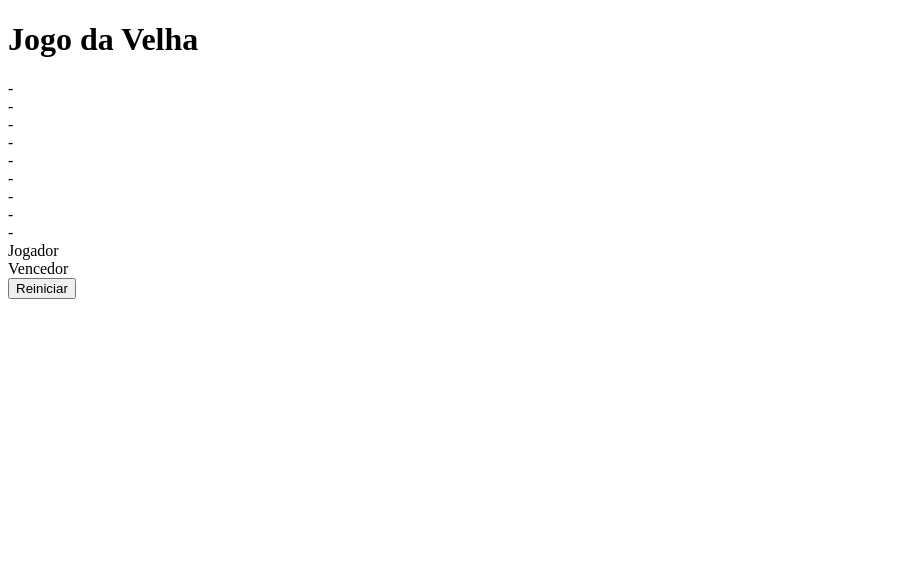
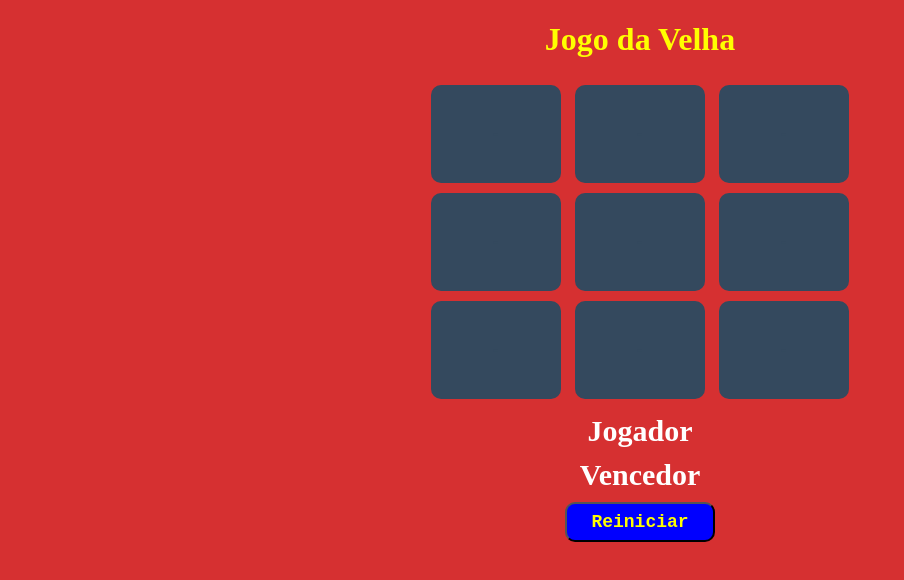
Before and after one commit to carlosinhani/hash, a plain HTML site: page index.html in a window 1280 px wide. Shown: the whole page, without its empty margins (0-904 px from the left). Drawn offline with Linux system fonts and the light colour scheme.

Commit message:
update_style

```diff
--- a/index.html
+++ b/index.html
@@ -3,30 +3,31 @@
 <head>
     <title>Jogo da Velha</title>
     <meta charset="UTF-8">
+    <link rel="stylesheet" href="style.css">
 </head>
 
 <body>
     <h1>Jogo da Velha</h1>
 
     <div>
-        <div id="1">-</div>
-        <div id="2">-</div>
-        <div id="3">-</div>
+        <div id="1" class="quadrado">-</div>
+        <div id="2" class="quadrado">-</div>
+        <div id="3" class="quadrado">-</div>
     </div>
 
     <div>
-        <div id="4">-</div>
-        <div id="5">-</div>
-        <div id="6">-</div>
+        <div id="4" class="quadrado">-</div>
+        <div id="5" class="quadrado">-</div>
+        <div id="6" class="quadrado">-</div>
     </div>
 
     <div>
-        <div id="7">-</div>
-        <div id="8">-</div>
-        <div id="9">-</div>
+        <div id="7" class="quadrado">-</div>
+        <div id="8" class="quadrado">-</div>
+        <div id="9" class="quadrado">-</div>
     </div>
 
-    <div>
+    <div class="jogador">
         <label>
             Jogador
         </label>
@@ -35,7 +36,7 @@
         </label>
     </div>
 
-    <div>
+    <div class="vencedor">
         <label>
             Vencedor
         </label>
@@ -44,8 +45,8 @@
         </label>
     </div>
 
-    <div>
-        <button>
+    <div >
+        <button class="button">
             Reiniciar
         </button>
     </div>
--- /dev/null
+++ b/style.css
@@ -0,0 +1,41 @@
+body{
+    text-align: center;
+    background-color: #d63031;
+}
+
+h1{
+    color: yellow;
+}
+
+.quadrado{
+    text-align: center;
+    width: 50px;
+    background-color: #34495e;
+    display: inline-block;
+    padding: 40px;
+    font-size: 60;
+    margin: 5px;
+    cursor: pointer;
+    border-radius: 10px;
+    color: #34495e;
+}
+
+.jogador, .vencedor{
+    font-size: 30px;
+    margin-top: 10px;
+    font-weight: bold;
+    color: white ;
+}
+
+.button {
+    font-size: 18px;
+    font-family: monospace;
+    margin-top: 10px;
+    width: 150px;
+    height: 40px;
+    border-radius: 10px;
+    background-color: blue;
+    color: yellow;
+    font-weight: bold;
+    cursor: pointer;
+}
```
